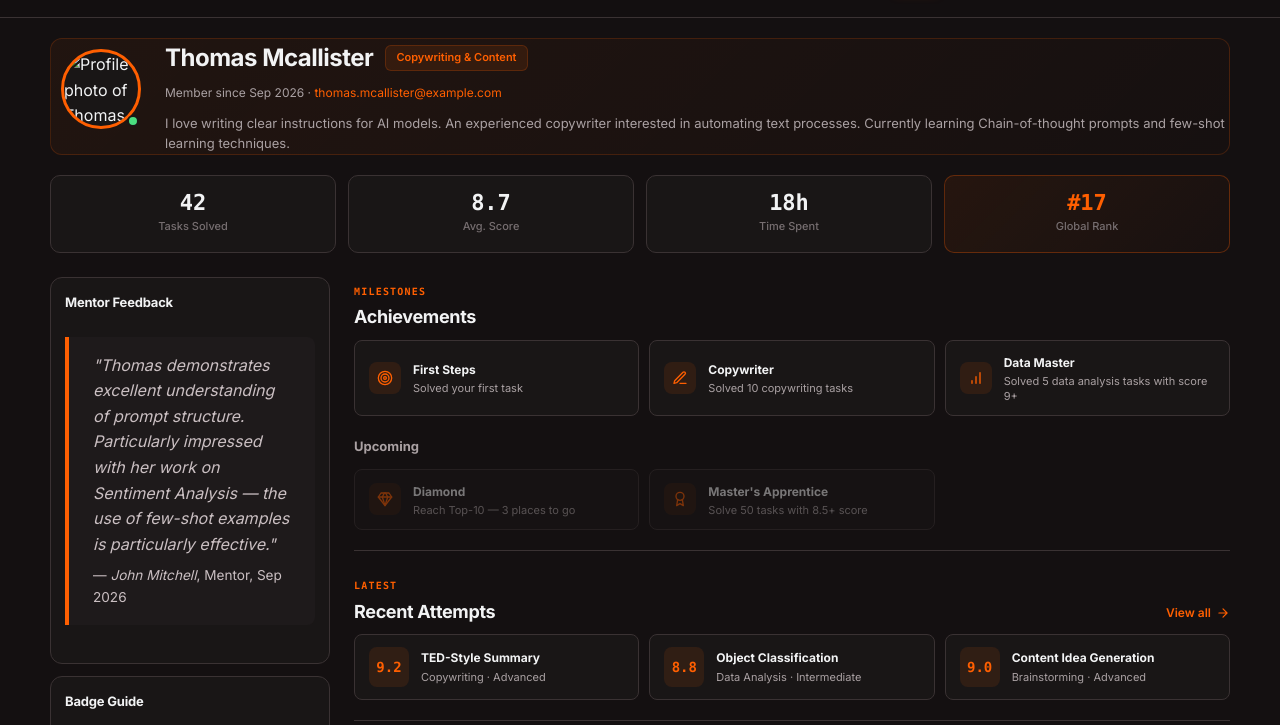
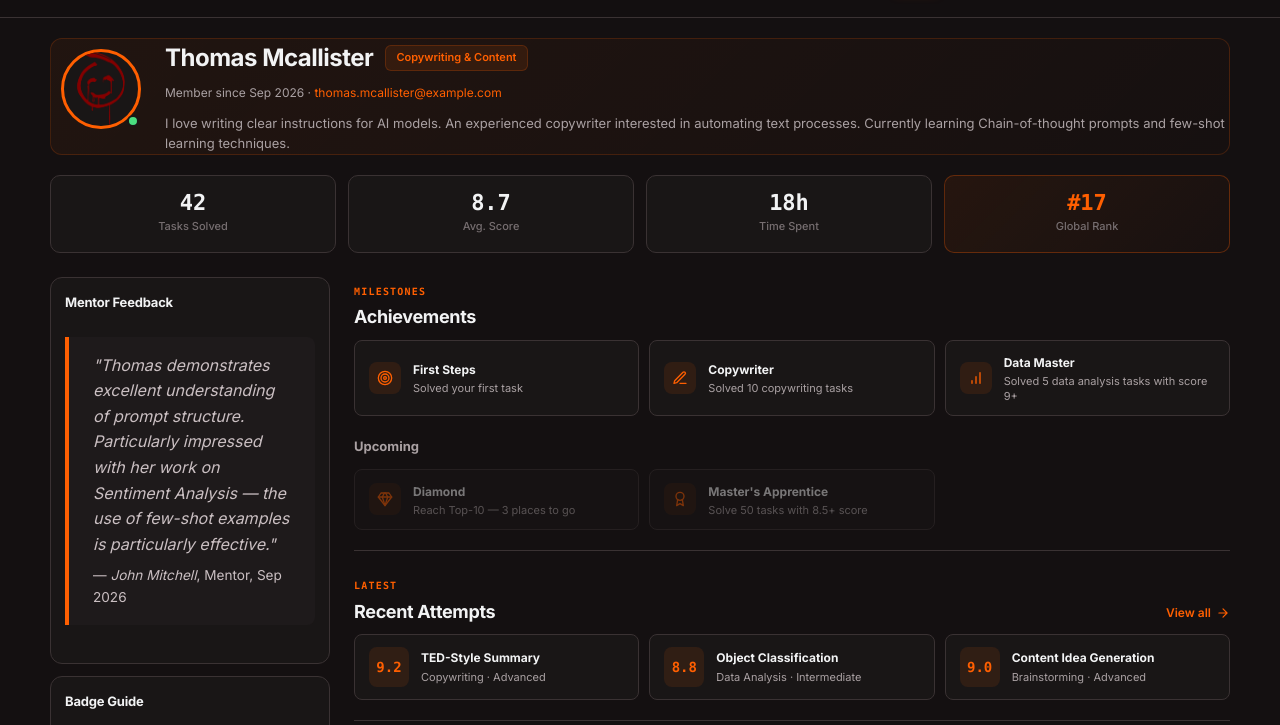
Before and after one commit to AlmazCode/PromptForge, a plain HTML site: page profile.html in a window 1280 px wide. Shown: the part 62-787 px from the top of the page. Drawn offline with Linux system fonts and the light colour scheme.

Commit message:
profile avatar pic fix

```diff
--- a/profile.html
+++ b/profile.html
@@ -48,7 +48,7 @@
             <!-- PROFILE HERO -->
             <section class="profile-hero">
                 <div class="profile-hero-avatar">
-                    <img src="src/avatar-thompson.jpg" alt="Profile photo of Thomas Mcallister">
+                    <img src="src/icon.png" alt="Profile photo of Thomas Mcallister">
                     <span class="profile-status-dot" aria-hidden="true"></span>
                 </div>
                 <div class="profile-hero-info">
--- a/styles/student-b.css
+++ b/styles/student-b.css
@@ -100,7 +100,8 @@ main {
   margin: 10px 0 0 10px;
 }
 
-.profile-hero-avatar img {
+.profile-hero-avatar img,
+.profile-hero-avatar svg {
   width: 80px;
   height: 80px;
   border-radius: 50%;
```
Also changed, not shown: src/icon.png (added).
